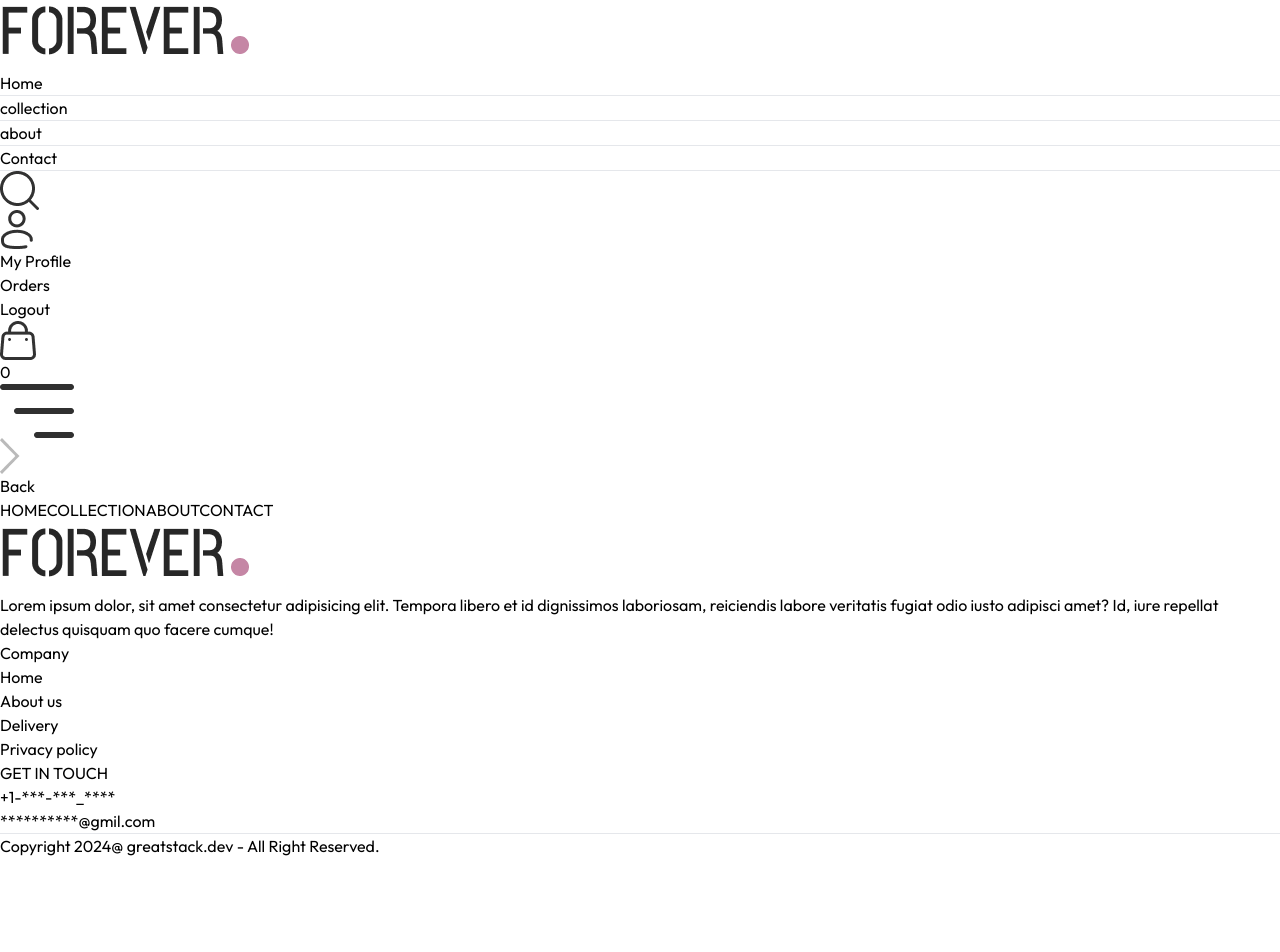
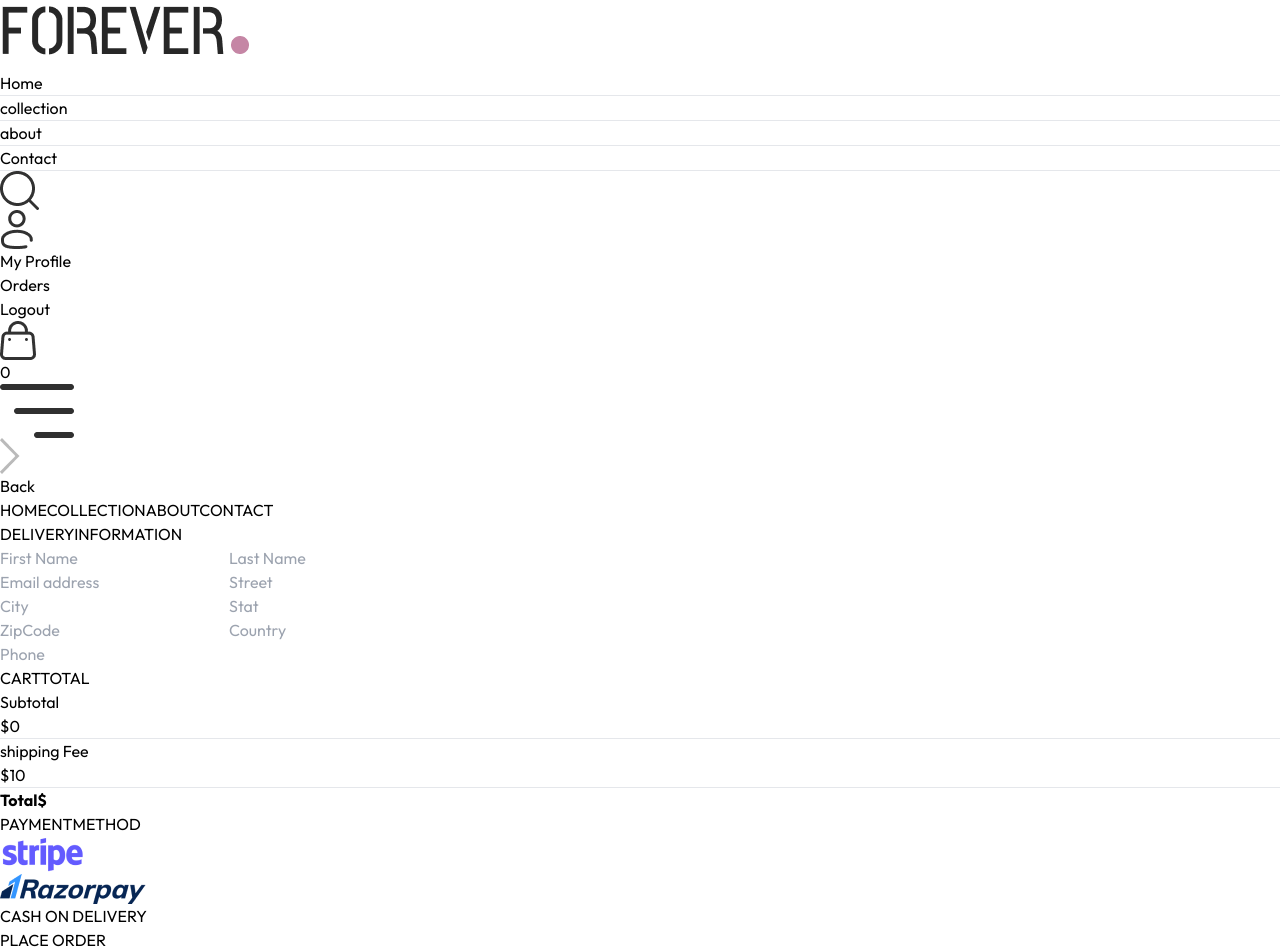
Before and after one commit to FerasSalloum/REACT-STORE, a React (Vite) app: page /place-Order in a window 1280 px wide. Shown: the top 952 px of the page. Before the commit the page ends 858 px from the top, so only its background shows below. Built offline with nearby package versions, Linux system fonts and the light colour scheme.

Commit message:
finch the cart page & placeOrder page

```diff
--- a/src/App.jsx
+++ b/src/App.jsx
@@ -27,7 +27,7 @@ function App() {
         <Route path="/product/:productId" element={<Product />}></Route>
         <Route path="/cart" element={<Cart />}></Route>
         <Route path="/login" element={<Login />}></Route>
-        <Route path="/placeOrder" element={<PlaceOrder />}></Route>
+        <Route path="/place-Order" element={<PlaceOrder />}></Route>
         <Route path="/orders" element={<Orders />}></Route>
       </Routes>
       <Footer />
--- /dev/null
+++ b/src/components/CatTitle.jsx
@@ -0,0 +1,41 @@
+import React, { useContext } from "react";
+import { ShopContext } from "../context/shopContext";
+import Title from "./Title";
+
+function CatTitle() {
+  const { currency, delivery_fee, getTotalAmount } = useContext(ShopContext);
+  return (
+    <div className="w-full">
+      <div className="text-xl">
+        <Title text1={"CART"} text2={"TOTAL"} />
+      </div>
+      <div className="flex flex-col gap-2 mt-2 text-sm">
+        <div className="flex justify-between">
+          <p>Subtotal</p>
+          <p>
+            {currency}
+            {getTotalAmount()}
+          </p>
+        </div>
+        <hr />
+        <div className="flex justify-between">
+          <p>shipping Fee</p>
+          <p>
+            {currency}
+            {delivery_fee}
+          </p>
+        </div>
+        <hr />
+        <div className="flex justify-between">
+          <b>Total</b>
+          <b>
+            {currency}
+            {getTotalAmount() === 0 ? " " : getTotalAmount() + delivery_fee}
+          </b>
+        </div>
+      </div>
+    </div>
+  );
+}
+
+export default CatTitle;
--- a/src/context/ShopProvide.jsx
+++ b/src/context/ShopProvide.jsx
@@ -2,6 +2,7 @@ import { useState } from "react";
 import { products } from "../assets/frontend_assets/assets";
 import { ShopContext } from "./shopContext";
 import { Bounce, toast } from "react-toastify";
+import { useNavigate } from "react-router-dom";
 
 const ShopContextProvider = (props) => {
   const currency = "$";
@@ -9,6 +10,7 @@ const ShopContextProvider = (props) => {
   const [search, setSearch] = useState("");
   const [showSearch, setShowSearch] = useState(false);
   const [cartItem, setCartItem] = useState({});
+  const navigatev = useNavigate()
 
   const addTocart = async (itemId, size) => {
     if (!size) {
@@ -52,9 +54,7 @@ const ShopContextProvider = (props) => {
   const getCartCount = () => {
     let totalCount = 0;
     for (const items in cartItem) {
-      console.log("cartItem[items]:  ", cartItem[items]);
       for (const item in cartItem[items]) {
-        console.log("cartItem[items][item]:  ", cartItem[items][item]);
         try {
           if (cartItem[items][item] > 0) {
             totalCount += cartItem[items][item];
@@ -64,12 +64,30 @@ const ShopContextProvider = (props) => {
         }
       }
     }
-    console.log("cartItem:  ", cartItem);
-    console.log("=".repeat(40));
-
     return totalCount;
   };
+  const getTotalAmount = () => {
+    let totalAmount = 0;
+    for (const items in cartItem) {
+      let itemInfo = products.find((product) => product._id == items);
+      for (const item in cartItem[items]) {
+        try {
+          if (cartItem[items][item] > 0) {
+            totalAmount += itemInfo.price * cartItem[items][item];
 
+          }
+        } catch (error) {
+          return error;
+        }
+      }
+    }
+    return totalAmount;
+  };
+  const updateQuntity = async (itemId, size, quantity) => {
+    let cartData = structuredClone(cartItem);
+    cartData[itemId][size] = quantity;
+    setCartItem(cartData);
+  };
   const value = {
     products,
     currency,
@@ -81,6 +99,9 @@ const ShopContextProvider = (props) => {
     addTocart,
     cartItem,
     getCartCount,
+    updateQuntity,
+    getTotalAmount,
+    navigatev,
   };
   return (
     <ShopContext.Provider value={value}>{props.children}</ShopContext.Provider>
--- a/src/pages/Cart.jsx
+++ b/src/pages/Cart.jsx
@@ -1,9 +1,12 @@
 import React, { useContext, useEffect, useState } from "react";
 import { ShopContext } from "../context/shopContext";
 import Title from "../components/Title";
+import { Fassets } from "../assets/frontend_assets/assets";
+import CatTitle from "../components/catTitle";
 
 function Cart() {
-  const { products, currency, cartItem } = useContext(ShopContext);
+  const { products, currency, cartItem, updateQuntity,navigatev } =
+    useContext(ShopContext);
   const [cartData, setCartData] = useState([]);
   useEffect(() => {
     let tempData = [];
@@ -25,25 +28,69 @@ function Cart() {
       <div className="text-2xl mb-3">
         <Title text1={"YOUR"} text2={"CART"} />
       </div>
-      <div className="">{cartData.map((item,index) => {
-        const productData = products.find((product)=>product._id === item._id)
-        return(
-          <div key={index} className="py-4 border-b border-t text-gray-700 grid grid-cols-[4fr_0.5fr_0.5fr] sm:grid-cols-[4fr-2fr-0.5fr] items-center gap-4">
-            <div className="flex items-start gap-6">
-              <img src={productData.image[0]} alt="" className="w-16 sm:w-20"/>
-              <div>
-                <p className="text-sm sm:text-lg font-medium">{productData.name}</p>
-                <div className="flex items-center gap-5 mt-2">
-                  <p>{currency}{productData.price}</p>
-                  <p className="px-2 sm:px-3 py-1 border bg-slate-50">{item.size}</p>
+      <div className="">
+        {cartData.map((item, index) => {
+          const productData = products.find(
+            (product) => product._id === item._id
+          );
+          return (
+            <div
+              key={index}
+              className="py-4 border-b border-t text-gray-700 grid grid-cols-[4fr_0.5fr_0.5fr] sm:grid-cols-[4fr-2fr-0.5fr] items-center gap-4"
+            >
+              <div className="flex items-start gap-6">
+                <img
+                  src={productData.image[0]}
+                  alt=""
+                  className="w-16 sm:w-20"
+                />
+                <div>
+                  <p className="text-sm sm:text-lg font-medium">
+                    {productData.name}
+                  </p>
+                  <div className="flex items-center gap-5 mt-2">
+                    <p>
+                      {currency}
+                      {productData.price}
+                    </p>
+                    <p className="px-2 sm:px-3 py-1 border bg-slate-50">
+                      {item.size}
+                    </p>
+                  </div>
                 </div>
               </div>
-
+              <input
+                type="number"
+                name=""
+                id=""
+                min={1}
+                defaultValue={item.quantity}
+                className="border max-w-10 sm:max-w-20 px-1 sm:px-2 py-1 bg-gray-100 "
+                onChange={(e) => {
+                  if (e.target.value === "0" || e.target.value === "") {
+                    e.target.value = 1;
+                  } else {
+                    updateQuntity(item._id, item.size, Number(e.target.value));
+                  }
+                }}
+              />
+              <img
+                onClick={() => updateQuntity(item._id, item.size, 0)}
+                src={Fassets.bin_icon}
+                alt=""
+                className="w-4 mr-4 sm:w-5 cursor-pointer"
+              />
             </div>
+          );
+        })}
+      </div>
+      <div className="flex justify-end my-20">
+        <div className="w-full sm:w-[450px]">
+          <CatTitle />
+          <div className="w-full text-end">
+            <button onClick={()=>navigatev("./place-order")} className="bg-black text-white text-sm my-8 py-4 px-6">PROCEED TO CHEKOUT</button>
           </div>
-        )
-      })}
-
+        </div>
       </div>
     </div>
   );
--- a/src/pages/PlaceOrder.jsx
+++ b/src/pages/PlaceOrder.jsx
@@ -1,11 +1,98 @@
-import React from 'react'
+import React, { useState } from "react";
+import Title from "../components/Title";
+import CatTitle from "../components/catTitle";
+import { Fassets } from "../assets/frontend_assets/assets";
 
 function placeOrder() {
+  const [method, setMethod]= useState("cod")
   return (
-    <div>
-
+    <div className="flex flex-col sm:flex-row justify-between gap-6 pt-5 sm:pt-14 min-h-[80vh] border-t">
+      {/* delevery Ditails */}
+      <div className="flex flex-col gap-4 w-full sm:max-w-[480px]">
+        <div className="textxl sm:text-2xl m-3">
+          <Title text1={"DELIVERY"} text2={"INFORMATION"} />
+        </div>
+        <div className="flex gap-3">
+          <input
+            type="text"
+            placeholder="First Name"
+            className="border border-green-300 rounded  py-1.5 px-3.5 w-full"
+          />
+          <input
+            type="text"
+            placeholder="Last Name"
+            className="border border-green-300 rounded  py-1.5 px-3.5 w-full"
+          />
+        </div>
+        <input
+          type="email"
+          placeholder="Email address"
+          className="border border-green-300 rounded  py-1.5 px-3.5 w-full"
+        />
+        <input
+          type="text"
+          placeholder="Street"
+          className="border border-green-300 rounded  py-1.5 px-3.5 w-full"
+        />
+        <div className="flex gap-3">
+          <input
+            type="text"
+            placeholder="City"
+            className="border border-green-300 rounded  py-1.5 px-3.5 w-full"
+          />
+          <input
+            type="text"
+            placeholder="Stat"
+            className="border border-green-300 rounded  py-1.5 px-3.5 w-full"
+          />
+        </div>
+        <div className="flex gap-3">
+          <input
+            type="numper"
+            placeholder="ZipCode"
+            className="border border-green-300 rounded  py-1.5 px-3.5 w-full"
+          />
+          <input
+            type="text"
+            placeholder="Country"
+            className="border border-green-300 rounded  py-1.5 px-3.5 w-full"
+          />
+        </div>
+        <input
+          type="numper"
+          placeholder="Phone"
+          className="border border-green-300 rounded  py-1.5 px-3.5 w-full"
+        />
+      </div>
+      {/* right side */}
+      <div className="mt-8">
+        <div className="mt-8 min-w-80">
+          <CatTitle />
+        </div>
+        <div className="mt-12">
+          <Title text1={"PAYMENT"} text2={"METHOD"} />
+          {/* paymen Method */}
+          <div className="flex gap-3 flex-col lg:flex-row">
+            <div onClick={()=>setMethod("stripe")} className="flex items-center gap-3 border p-2 px-3 cursor-pointer">
+              <p className={`min-w-3.5 h-3.5 border rounded-full ${method === "stripe"? "bg-green-400":" "} `}></p>
+              <img src={Fassets.stripe_logo} alt="" className="h-5 mx-4"/>
+            </div>
+            <div onClick={()=>setMethod("razorpay")} className="flex items-center gap-3 border p-2 px-3 cursor-pointer">
+              <p className={`min-w-3.5 h-3.5 border rounded-full ${method === "razorpay"? "bg-green-400":" "}`}></p>
+              <img src={Fassets.razorpay_logo} alt="" className="h-5 mx-4"/>
+            </div>
+            <div onClick={()=>setMethod("cod")} className="flex items-center gap-3 border p-2 px-3 cursor-pointer">
+              <p className={`min-w-3.5 h-3.5 border rounded-full ${method === "cod"? "bg-green-400":" "}`}></p>
+              <p className="text-gray-500 text-sm font-medium mx-4">CASH ON DELIVERY</p>
+            </div>
+          </div>
+          <div className="w-full text-end mt-8">
+            <button className="bg-black text-white px-16 py-3 text-sm">PLACE ORDER</button>
+          </div>
+        </div>
+      </div>
     </div>
-  )
+  );
 }
 
-export default placeOrder
+export default placeOrder;
```
